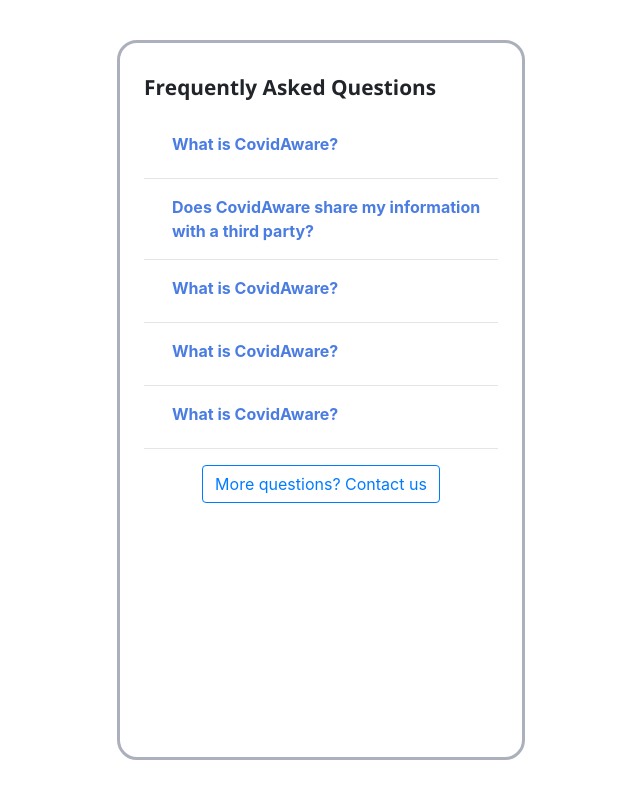
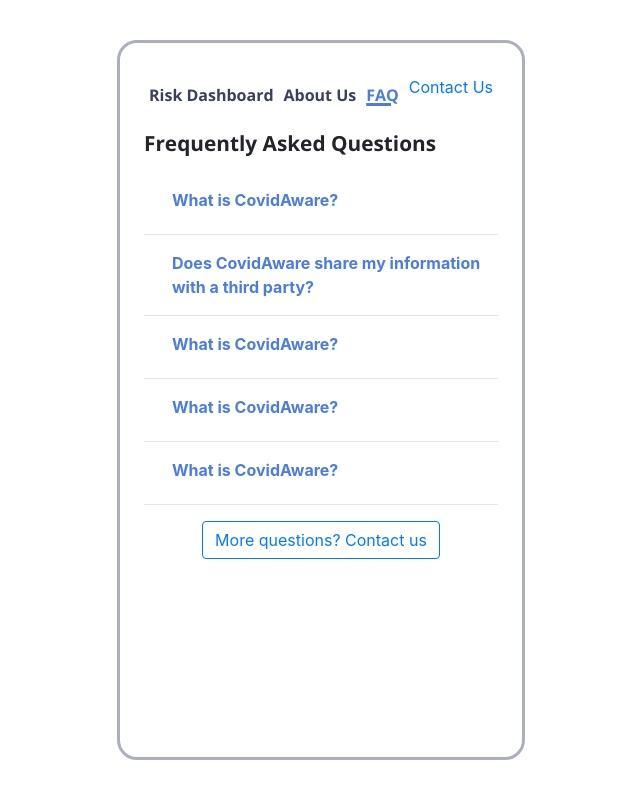
Before and after one commit to RaynyT/COVID-19-Risk-Assessment-Tool, a React (Create React App) app in the folder covrt/: page /faq in a window 1280 px wide. Shown: the whole page, without its empty margins (319-959 px from the left). Built offline with nearby package versions, Linux system fonts and the light colour scheme; some icons are missing.

Commit message:
Add navbar

```diff
--- a/covrt/src/components/InfoPage.js
+++ b/covrt/src/components/InfoPage.js
@@ -4,12 +4,15 @@
 import { ChevronDownIcon, ChevronUpIcon } from '@primer/octicons-react';
 import { useState } from 'react';
 import { Link } from 'react-router-dom';
+import NavBar from './NavBar.js'
+
 
 export default function InfoPage() {
 
     return (
         <div className="info-outer">
             <div className="info-main-container">
+                <NavBar />
                 <h1 className="info-title">Frequently Asked Questions</h1>
                 <div>
                     <Dropdown title="What is CovidAware?" body="Test"/>
```
